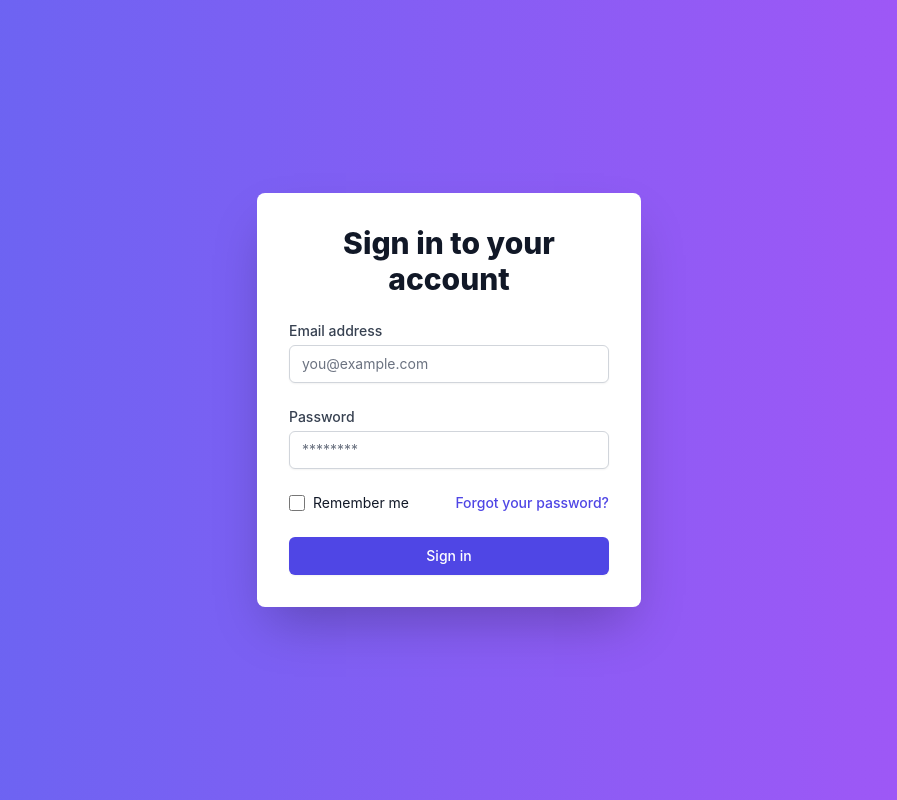
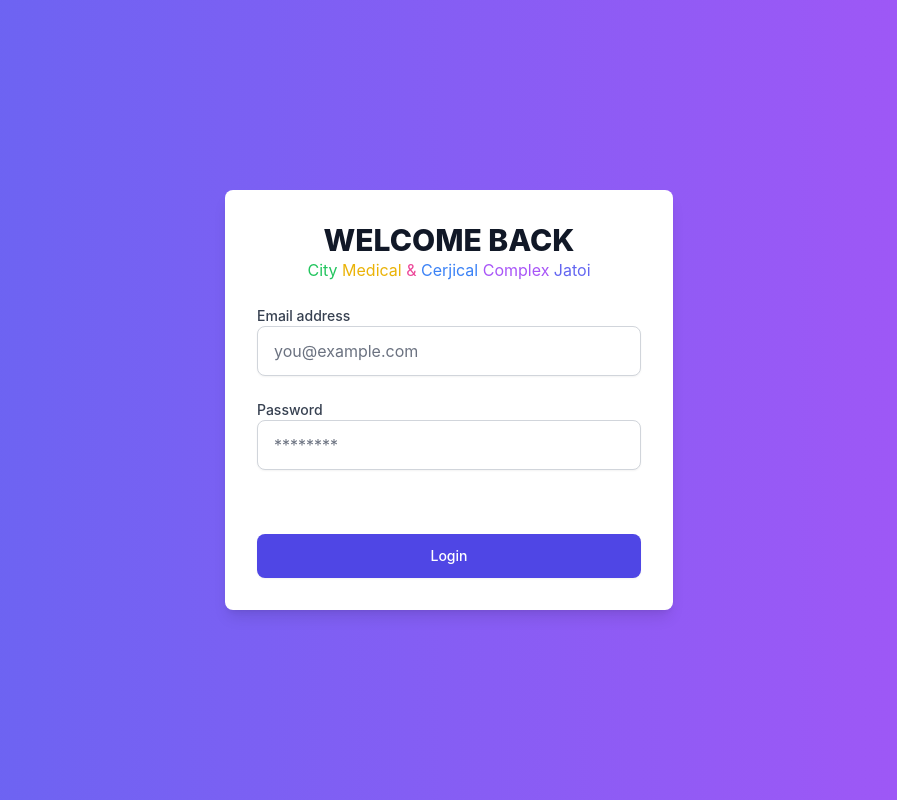
Before and after one commit to AYOUB134/city-client, a React (Create React App) app: page / in a window 1280 px wide. Shown: the whole page, without its empty margins (191-1088 px from the left). Built offline with nearby package versions, Linux system fonts and the light colour scheme.

Commit message:
Update Login.js

```diff
--- a/src/features/login/Login.js
+++ b/src/features/login/Login.js
@@ -1,4 +1,3 @@
-// Login.js
 import React, { useState } from 'react';
 import { Navigate } from 'react-router-dom';
 
@@ -18,19 +17,13 @@ const Login = () => {
         throw new Error('Network response was not ok.');
       }
       const users = await response.json();
-      console.log("email + password "+ email + password);
-      console.log("users" , users.data);
 
       // Find user based on email and password
       const user = users.data.find(u => u.email === email && u.password === password);
-      console.log("userrrrrrrrrrrrrrr" , user);
 
       if (user) {
-        console.log("in a user true block");
         // Store userId in localStorage
         localStorage.setItem('userId', user._id);
-        console.log("user._id"+user._id);
-
         // Set redirect state to true
         setRedirect(true);
       } else {
@@ -48,59 +41,57 @@ const Login = () => {
 
   return (
     <div className="flex items-center justify-center min-h-screen bg-gradient-to-r from-indigo-500 to-purple-500">
-      <div className="w-full max-w-md p-8 space-y-6 bg-white rounded-lg shadow-2xl sm:w-4/5 sm:max-w-sm">
-        <h2 className="text-3xl font-extrabold text-center text-gray-900">Sign in to your account</h2>
+      <div className="w-full max-w-md p-8 bg-white rounded-lg shadow-lg transform transition-all duration-300 hover:scale-105">
+        <h2 className="text-3xl font-extrabold text-center text-gray-900">WELCOME BACK</h2>
+        <p className="text-center mb-6">
+          <span className="text-green-500">City</span>{' '}
+          <span className="text-yellow-500">Medical</span>{' '}
+          <span className="text-pink-500">&</span>{' '}
+          <span className="text-blue-500">Cerjical</span>{' '}
+          <span className="text-purple-500">Complex</span>{' '}
+          <span className="text-indigo-500">Jatoi</span>
+        </p>
         <form onSubmit={handleLogin} className="space-y-6">
           <div>
-            <label className="block text-sm font-medium text-gray-700">Email address</label>
-            <div className="mt-1">
+            <label htmlFor="email" className="block text-sm font-medium text-gray-700">
+              Email address
+            </label>
             <input
+              id="email"
               type="email"
               value={email}
               onChange={(e) => setEmail(e.target.value)}
               required
-                className="block w-full px-3 py-2 text-gray-900 placeholder-gray-500 border border-gray-300 rounded-md shadow-sm focus:outline-none focus:ring-indigo-500 focus:border-indigo-500 sm:text-sm"
+              className="block w-full px-4 py-3 text-gray-900 placeholder-gray-500 border border-gray-300 rounded-lg shadow-sm focus:outline-none focus:ring-indigo-500 focus:border-indigo-500"
               placeholder="you@example.com"
             />
           </div>
-          </div>
           <div>
-            <label className="block text-sm font-medium text-gray-700">Password</label>
-            <div className="mt-1">
+            <label htmlFor="password" className="block text-sm font-medium text-gray-700">
+              Password
+            </label>
             <input
+              id="password"
               type="password"
               value={password}
               onChange={(e) => setPassword(e.target.value)}
               required
-                className="block w-full px-3 py-2 text-gray-900 placeholder-gray-500 border border-gray-300 rounded-md shadow-sm focus:outline-none focus:ring-indigo-500 focus:border-indigo-500 sm:text-sm"
+              className="block w-full px-4 py-3 text-gray-900 placeholder-gray-500 border border-gray-300 rounded-lg shadow-sm focus:outline-none focus:ring-indigo-500 focus:border-indigo-500"
               placeholder="********"
             />
           </div>
-          </div>
           <div className="flex items-center justify-between">
             <div className="flex items-center">
-              <input
-                id="remember_me"
-                name="remember_me"
-                type="checkbox"
-                className="w-4 h-4 text-indigo-600 border-gray-300 rounded focus:ring-indigo-500"
-              />
-              <label htmlFor="remember_me" className="block ml-2 text-sm text-gray-900">
-                Remember me
-              </label>
+
             </div>
-            <div className="text-sm">
-              <a href="#" className="font-medium text-indigo-600 hover:text-indigo-500">
-                Forgot your password?
-              </a>
-            </div>
+
           </div>
           <div>
             <button
               type="submit"
-              className="flex justify-center w-full px-4 py-2 text-sm font-medium text-white transition duration-300 ease-in-out transform bg-indigo-600 border border-transparent rounded-md shadow-sm hover:bg-indigo-700 hover:scale-105 focus:outline-none focus:ring-2 focus:ring-offset-2 focus:ring-indigo-500"
+              className="w-full py-3 mt-4 bg-indigo-600 rounded-lg shadow-sm text-sm font-medium text-white hover:bg-indigo-700 focus:outline-none focus:ring-2 focus:ring-offset-2 focus:ring-indigo-500"
             >
-              Sign in
+             Login
             </button>
           </div>
           {error && <p className="mt-2 text-sm text-red-500">{error}</p>}
```
Lines whose indentation alone changed are shown as unchanged.
